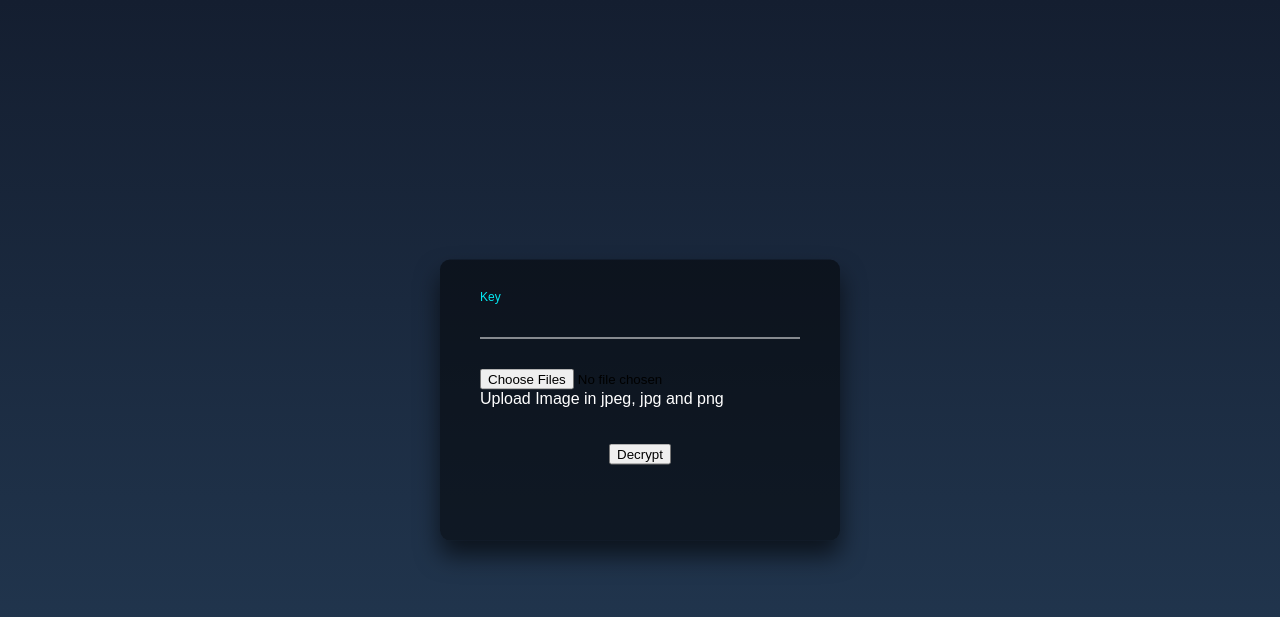
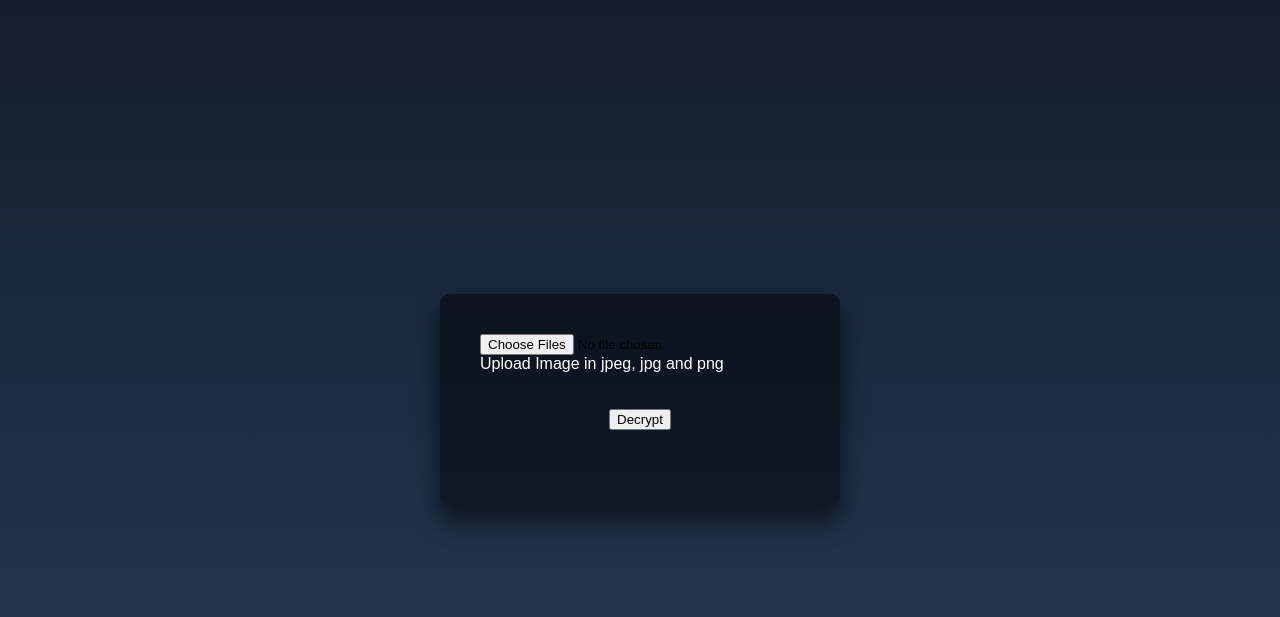
Before and after one commit to TheCyberAlchemist/DSS-Steganography-Project, a Django app: page /decrypt/ in a window 1280 px wide. Shown: the top 617 px of the page. Run offline with Django 3.2, Linux system fonts and the light colour scheme.

```diff
--- a/DSS/main/views.py
+++ b/DSS/main/views.py
@@ -70,6 +70,7 @@ def show_decryption(request):
 	if request.method == "POST":
 		key = request.POST.get("key")
 		file = request.FILES.get("file")
+		print(key,type(key))
 		with open(f'media/encrypt/image.png', 'wb+') as destination:
 			for chunk in file.chunks():
 				destination.write(chunk)
--- a/DSS/templates/decryption.html
+++ b/DSS/templates/decryption.html
@@ -10,11 +10,10 @@
 <div class="login-box">
   <form action method="post" enctype="multipart/form-data">
     {{csrf_input}}
-    <div class="user-box">
+    {% set key = 1 %}
 
-      <input type="text" name="key" id="caption">
-      <label for="caption">Key</label>
-    </div>
+  <input type="hidden" name="key" id="caption" value="{{key}}" >
+
 
   <div class="user-box">
     <input type="file" name="file" id="file" required="required" onchange="return fileValidation()" multiple="multiple"/>
```
Also changed, not shown: DSS/templates/encryption.html (+5 -4 lines).
